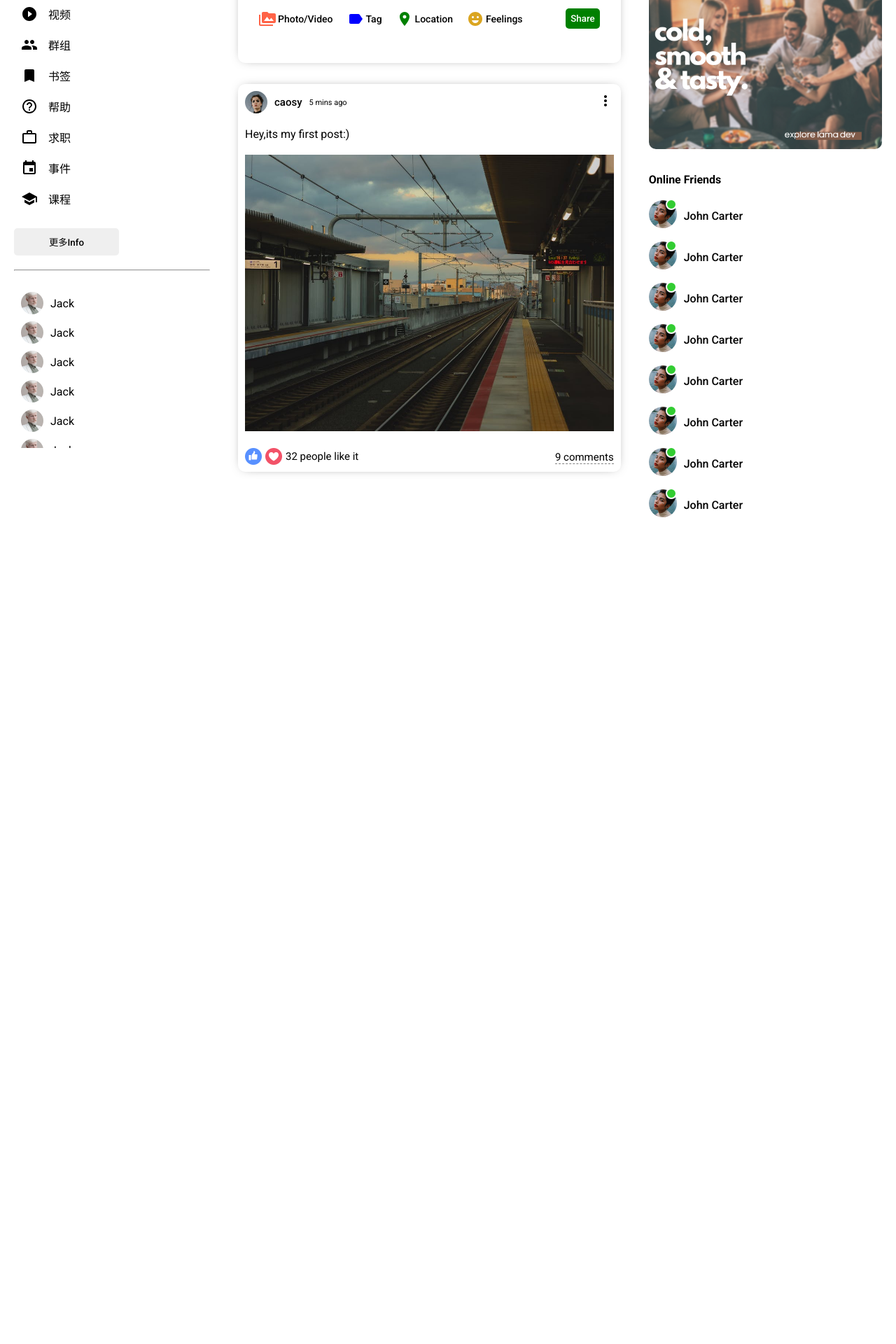
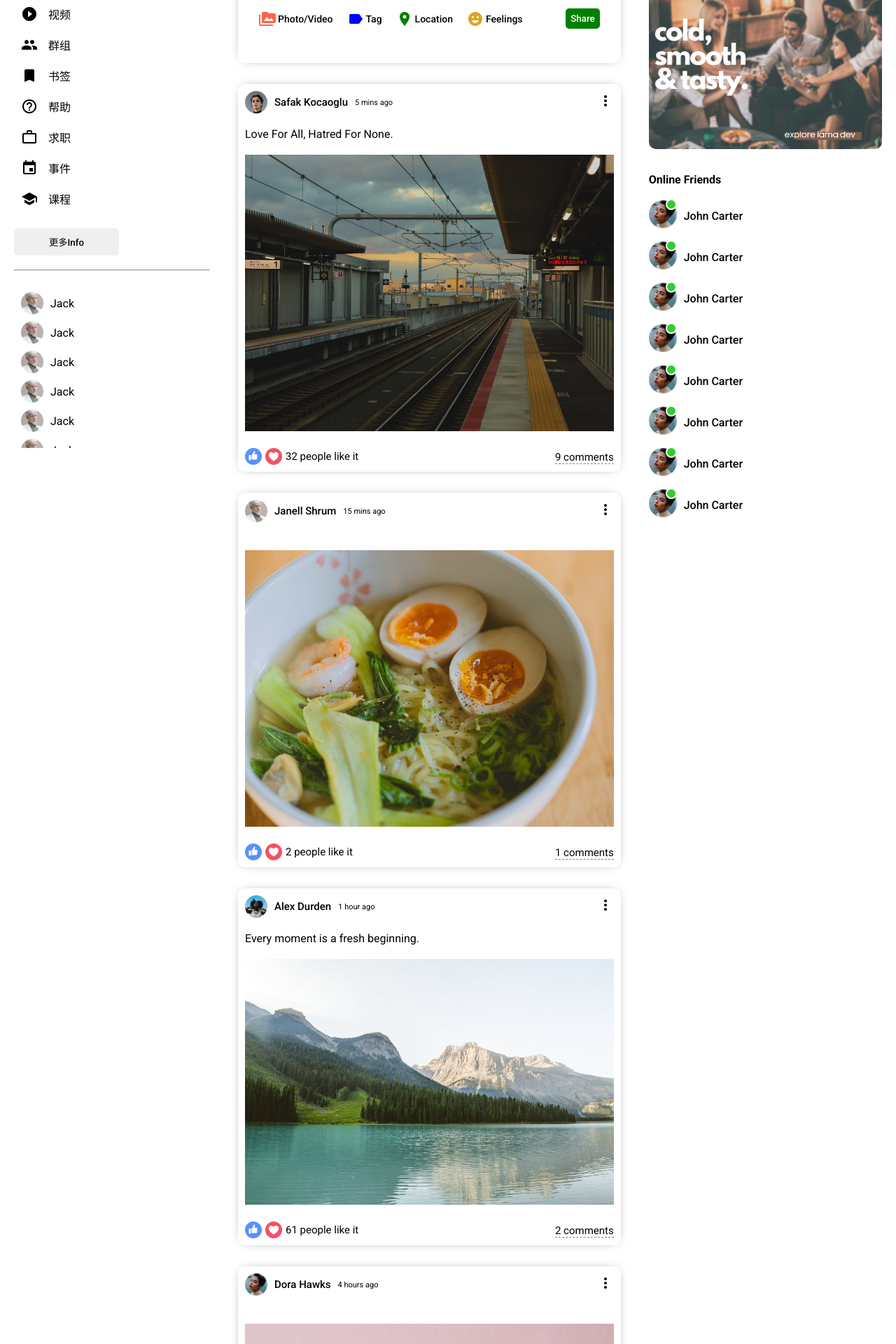
Before and after one commit to Cystatic/reactChat, a React (Create React App) app in the folder client/: page / in a window 1280 px wide. Shown: the part 160-2080 px from the top of the page at 70% size. Before the commit the page ends 918 px from the top, so only its background shows below. Built offline with nearby package versions, Linux system fonts and the light colour scheme.

Commit message:
修改样式、虚拟数据显示

```diff
--- a/client/src/components/leftbar/Leftbar.css
+++ b/client/src/components/leftbar/Leftbar.css
@@ -4,6 +4,8 @@
     height: calc(100vh - 50px);
     /* top: 50px; */
     overflow-y: scroll;
+    position: sticky;
+    top: 50px;
 }
 
 ::-webkit-scrollbar {
--- a/client/src/components/midbar/Midbar.jsx
+++ b/client/src/components/midbar/Midbar.jsx
@@ -1,13 +1,17 @@
 import "./Midbar.css"
 import Share from "../share/Share"
 import Post from "../post/Post"
+import {Posts} from "../../dummyData"
 
 export default function Midbar() {
   return (
     <div className="midbar">
         <div className="midbarWrapper">
           <Share/>
-          <Post/>
+          {Posts.map((p)=>(
+            <Post key={p.id} post={p}/>
+          ))}
+
         </div>
     </div>
   )
--- a/client/src/components/post/Post.jsx
+++ b/client/src/components/post/Post.jsx
@@ -1,31 +1,37 @@
 import "./Post.css"
 import { MoreVert } from "@mui/icons-material"
-export default function Post() {
+import {Users} from "../../dummyData"
+
+export default function Post({post}) {
+    // 找到用户id为1的用户
+    // const user = Users.filter(u=>u.id===1);
+    // console.log(user[0].username);
+
   return (
     <div className="post">
         <div className="postWrapper">
             <div className="postTop">
                 <div className="postTopLeft">
-                    <img src="/assets/person/1.jpeg" alt="" className="postProfileImg" />
-                    <span className="postUsername">caosy</span>
-                    <span className="postDate">5 mins ago</span>
+                    <img src={Users.filter(u=>u.id===post.id)[0].profilePicture} alt="" className="postProfileImg" />
+                    <span className="postUsername">{Users.filter(u=>u.id===post.id)[0].username}</span>
+                    <span className="postDate">{post.date}</span>
                 </div>
                 <div className="postTopRight">
                     <MoreVert/>
                 </div>
             </div>
             <div className="postCenter">
-                <span className="postText">Hey,its my first post:)</span>
-                <img src="/assets/post/1.jpeg" alt="" className="postImg" />
+                <span className="postText">{post?.desc}</span>
+                <img src={post.photo} alt="" className="postImg" />
             </div>
             <div className="postBottom">
                 <div className="postBottomLeft">
                     <img src="/assets/like.png" alt="" className="likeIcon" />
                     <img src="/assets/heart.png" alt="" className="likeIcon" />
-                    <span className="postLikeCounter">32 people like it</span>
+                    <span className="postLikeCounter">{post.like} people like it</span>
                 </div>
                 <div className="postBottomRight">
-                    <span className="postCommentText">9 comments</span>
+                    <span className="postCommentText">{post.comment} comments</span>
                 </div>
             </div>
         </div>
--- a/client/src/components/rightbar/Rightbar.css
+++ b/client/src/components/rightbar/Rightbar.css
@@ -1,5 +1,5 @@
 .rightbar{
-    flex:3.5
+    flex:3.5;
 }
 .rightbarWrapper{
     /* 上内边距为20px，右内边距为20px，下内边距为0px，左内边距为20px。 */
--- a/client/src/components/topbar/Topbar.css
+++ b/client/src/components/topbar/Topbar.css
@@ -6,7 +6,9 @@
     align-items: center;/* 上下居中 */
     position: sticky;/* 粘性定位 ，滚轮滑动此处不动*/
     top: 0;
-  }
+    /* z-index属性指定一个元素的堆叠顺序。拥有更高堆叠顺序的元素总是会处于堆叠顺序较低的元素的前面 */
+    z-index: 999;
+}
 
  .topbarLeft {
     flex: 3;
@@ -83,7 +85,7 @@
     right: -5px;
     display: flex;
     align-items: center;
-    justify-content: center;/* 数字居中 */
+    justify-content: center;/* 居中排列 */
     font-size: 12px;
   }
   /*
--- /dev/null
+++ b/client/src/dummyData.js
@@ -0,0 +1,139 @@
+export const Users = [
+  {
+    id:1,
+    profilePicture: "assets/person/1.jpeg",
+    username: "Safak Kocaoglu",
+  },
+  {
+    id:2,
+    profilePicture: "assets/person/2.jpeg",
+    username: "Janell Shrum",
+  },
+  {
+    id:3,
+    profilePicture: "assets/person/3.jpeg",
+    username: "Alex Durden",
+  },
+  {
+    id:4,
+    profilePicture: "assets/person/4.jpeg",
+    username: "Dora Hawks",
+  },
+  {
+    id:5,
+    profilePicture: "assets/person/5.jpeg",
+    username: "Thomas Holden",
+  },
+  {
+    id:6,
+    profilePicture: "assets/person/6.jpeg",
+    username: "Shirley Beauchamp",
+  },
+  {
+    id:7,
+    profilePicture: "assets/person/7.jpeg",
+    username: "Travis Bennett",
+  },
+  {
+    id:8,
+    profilePicture: "assets/person/8.jpeg",
+    username: "Kristen Thomas",
+  },
+  {
+    id:9,
+    profilePicture: "assets/person/9.jpeg",
+    username: "Gary Duty",
+  },
+  {
+    id:10,
+    profilePicture: "assets/person/10.jpeg",
+    username: "Safak Kocaoglu",
+  },
+];
+
+export const Posts = [
+  {
+    id: 1,
+    desc: "Love For All, Hatred For None.",
+    photo: "assets/post/1.jpeg",
+    date: "5 mins ago",
+    userId: 1,
+    like: 32,
+    comment: 9,
+  },
+  {
+    id: 2,
+    photo: "assets/post/2.jpeg",
+    date: "15 mins ago",
+    userId: 2,
+    like: 2,
+    comment: 1,
+  },
+  {
+    id: 3,
+    desc: "Every moment is a fresh beginning.",
+    photo: "assets/post/3.jpeg",
+    date: "1 hour ago",
+    userId: 3,
+    like: 61,
+    comment: 2,
+  },
+  {
+    id: 4,
+    photo: "assets/post/4.jpeg",
+    date: "4 hours ago",
+    userId: 4,
+    like: 7,
+    comment: 3,
+  },
+  {
+    id: 5,
+    photo: "assets/post/5.jpeg",
+    date: "5 hours ago",
+    userId: 5,
+    like: 23,
+    comment: 5,
+  },
+  {
+    id: 6,
+    photo: "assets/post/6.jpeg",
+    date: "1 day ago",
+    userId: 6,
+    like: 44,
+    comment: 6,
+  },
+  {
+    id: 7,
+    desc: "Never regret anything that made you smile.",
+    photo: "assets/post/7.jpeg",
+    date: "2 days ago",
+    userId: 7,
+    like: 52,
+    comment: 3,
+  },
+  {
+    id: 8,
+    photo: "assets/post/8.jpeg",
+    date: "3 days ago",
+    userId: 8,
+    like: 15,
+    comment: 1,
+  },
+  {
+    id: 9,
+    desc: "Change the world by being yourself.",
+    photo: "assets/post/9.jpeg",
+    date: "5 days ago",
+    userId: 9,
+    like: 11,
+    comment: 2,
+  },
+  {
+    id: 10,
+    photo: "assets/post/10.jpeg",
+    date: "1 week ago",
+    userId: 10,
+    like: 104,
+    comment: 12,
+  },
+];
```
Also changed, not shown: client/src/index.js (+3 -4 lines).
